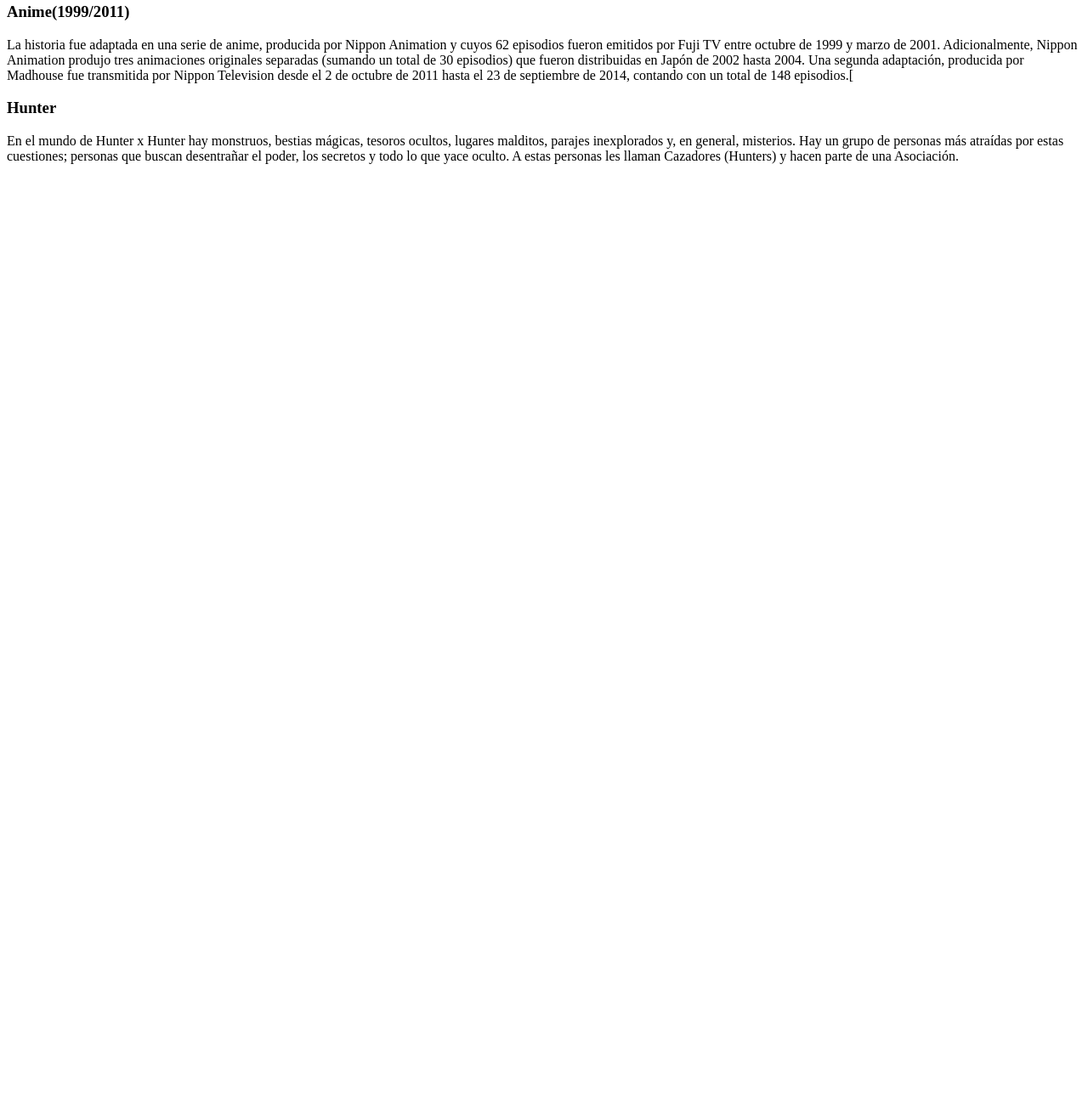
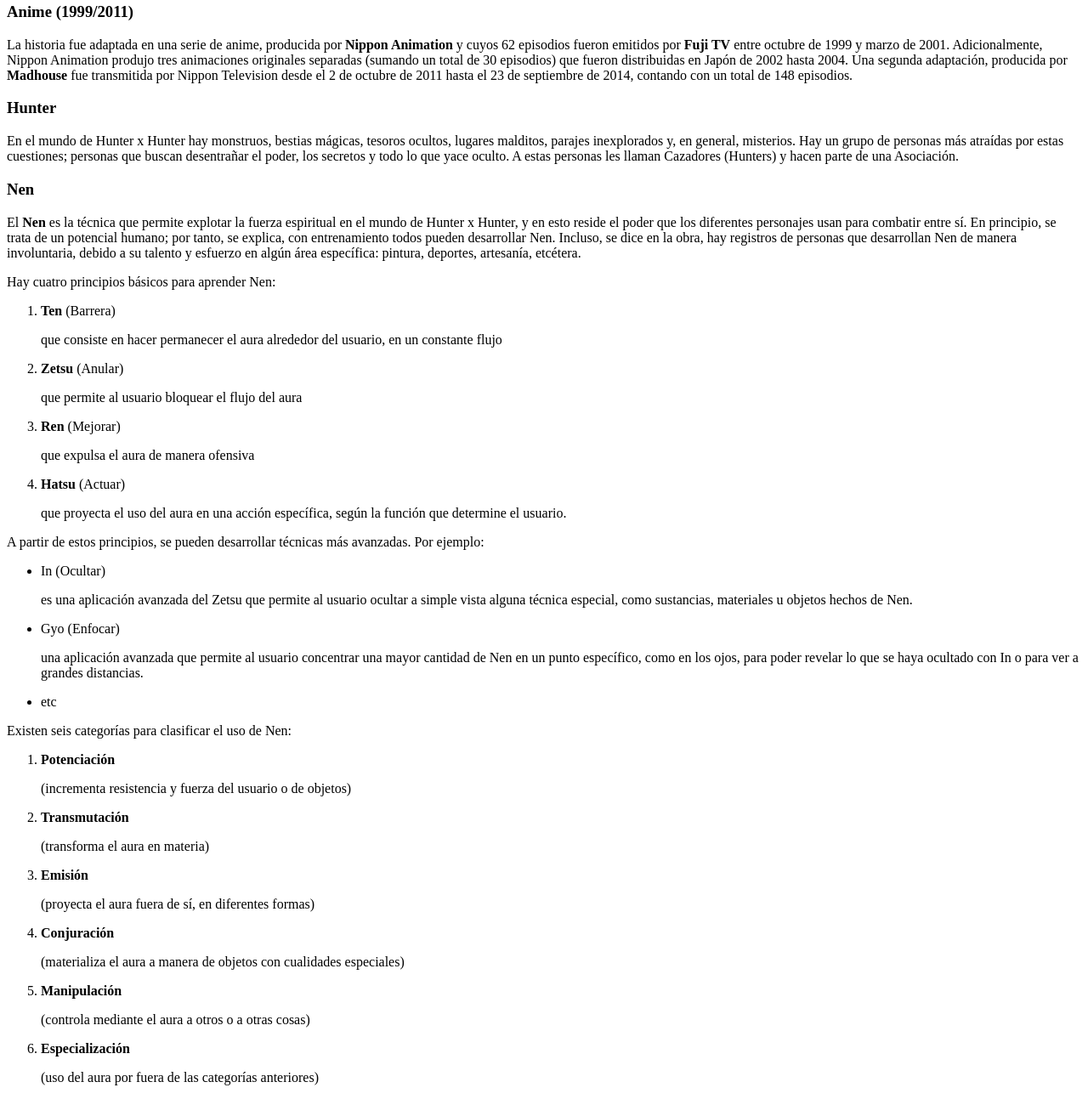
Before and after one commit to jgr0083-tech/JuanLuis_GaviraRamos__MiWeb, a plain HTML site: page Hunter x Hunter Página Web/index.html in a window 1280 px wide. Shown: the part 298-1591 px from the top of the page at 85% size. Before the commit the page ends 800 px from the top, so only its background shows below. Drawn offline with Linux system fonts and the light colour scheme.

Commit message:
Información index 2

```diff
--- a/Hunter x Hunter Página Web/index.html
+++ b/Hunter x Hunter Página Web/index.html
@@ -10,13 +10,49 @@
     <h1>Hunter x Hunter</h1>
 
     <h2>Historia</h2>
-    <p>Hunter x Hunter (ハンターハンター?) es una serie de manga escrita e ilustrada por Yoshihiro Togashi. La historia tiene como protagonista a Gon Freecs, un niño de doce años que desea encontrar a su padre a toda costa, por lo que decide convertirse en «cazador», justo como él, y de alguna forma hallar su paradero. A medida que avanza la historia, Gon se hace amigo de otros tres aspirantes a cazador: Leorio, Kurapika y Killua, quienes lo acompañarán en sus aventuras a lo largo del anime.</p>
+    <p>Hunter x Hunter (ハンターハンター?) es una serie de <b>manga</b> escrita e ilustrada por <strong>Yoshihiro Togashi</strong>. La historia tiene como protagonista a <strong>Gon Freecs</strong>, un niño de doce años que desea encontrar a su padre a toda costa, por lo que decide convertirse en <em>«cazador»</em>, justo como él, y de alguna forma hallar su paradero. A medida que avanza la historia, Gon se hace amigo de otros tres aspirantes a cazador: <strong>Leorio</strong>, <strong>Kurapika</strong> y <strong>Killua</strong>, quienes lo acompañarán en sus aventuras a lo largo del anime.</p>
     <h3>Manga</h3>
-    <p>El manga comenzó a publicarse en marzo de 1998 por la editorial Shūeisha, en su revista de edición semanal Shūkan Shōnen Jump. Desde entonces, el manga cuenta con la publicación de 37 volúmenes en formato tankōbon.</p>
-    <h3>Anime(1999/2011)</h3>
-    <p>La historia fue adaptada en una serie de anime, producida por Nippon Animation y cuyos 62 episodios fueron emitidos por Fuji TV entre octubre de 1999 y marzo de 2001. Adicionalmente, Nippon Animation produjo tres animaciones originales separadas (sumando un total de 30 episodios) que fueron distribuidas en Japón de 2002 hasta 2004. Una segunda adaptación, producida por Madhouse fue transmitida por Nippon Television desde el 2 de octubre de 2011 hasta el 23 de septiembre de 2014, contando con un total de 148 episodios.[</p>
+    <p>El manga comenzó a publicarse en marzo de 1998 por la editorial <strong>Shūeisha</strong>, en su revista de edición semanal <strong>Shūkan Shōnen Jump</strong>. Desde entonces, el manga cuenta con la publicación de 37 volúmenes en formato tankōbon.</p>
+    <h3>Anime (1999/2011)</h3>
+    <p>La historia fue adaptada en una serie de anime, producida por <strong>Nippon Animation</strong> y cuyos 62 episodios fueron emitidos por <strong>Fuji TV</strong> entre octubre de 1999 y marzo de 2001. Adicionalmente, Nippon Animation produjo tres animaciones originales separadas (sumando un total de 30 episodios) que fueron distribuidas en Japón de 2002 hasta 2004. Una segunda adaptación, producida por <strong>Madhouse</strong> fue transmitida por Nippon Television desde el 2 de octubre de 2011 hasta el 23 de septiembre de 2014, contando con un total de 148 episodios.</p>
     <h3>Hunter</h3>
     <p>En el mundo de Hunter x Hunter hay monstruos, bestias mágicas, tesoros ocultos, lugares malditos, parajes inexplorados y, en general, misterios. Hay un grupo de personas más atraídas por estas cuestiones; personas que buscan desentrañar el poder, los secretos y todo lo que yace oculto. A estas personas les llaman Cazadores (Hunters) y hacen parte de una Asociación.</p>
 
+    <h3>Nen</h3>
+    <p>El <b>Nen</b> es la técnica que permite explotar la fuerza espiritual en el mundo de Hunter x Hunter, y en esto reside el poder que los diferentes personajes usan para combatir entre sí. En principio, se trata de un potencial humano; por tanto, se explica, con entrenamiento todos pueden desarrollar Nen. Incluso, se dice en la obra, hay registros de personas que desarrollan Nen de manera involuntaria, debido a su talento y esfuerzo en algún área específica: pintura, deportes, artesanía, etcétera.</p>
+    <p>Hay cuatro principios básicos para aprender Nen:</p>
+    <ol>
+        <li><b>Ten</b> (Barrera)</li>
+        <p>que consiste en hacer permanecer el aura alrededor del usuario, en un constante flujo</p>
+        <li><b>Zetsu</b> (Anular)</li>
+        <p>que permite al usuario bloquear el flujo del aura</p>
+        <li><b>Ren</b> (Mejorar)</li>
+        <p>que expulsa el aura de manera ofensiva</p>
+        <li><b>Hatsu</b> (Actuar)</li>
+        <p>que proyecta el uso del aura en una acción específica, según la función que determine el usuario.</p>
+    </ol>
+    <p>A partir de estos principios, se pueden desarrollar técnicas más avanzadas. Por ejemplo:</p>
+    <ul>
+        <li>In (Ocultar)</li>
+        <p>es una aplicación avanzada del Zetsu que permite al usuario ocultar a simple vista alguna técnica especial, como sustancias, materiales u objetos hechos de Nen.</p>
+        <li>Gyo (Enfocar)</li>
+        <p>una aplicación avanzada que permite al usuario concentrar una mayor cantidad de Nen en un punto específico, como en los ojos, para poder revelar lo que se haya ocultado con In o para ver a grandes distancias.</p>
+        <li>etc</li>
+    </ul>
+    <p>Existen seis categorías para clasificar el uso de Nen:</p>
+    <ol>
+        <li><strong>Potenciación</strong></li>
+        <p>(incrementa resistencia y fuerza del usuario o de objetos)</p>
+        <li><strong>Transmutación</strong></li>
+        <p>(transforma el aura en materia)</p>
+        <li><strong>Emisión</strong></li>
+        <p>(proyecta el aura fuera de sí, en diferentes formas)</p>
+        <li><strong>Conjuración</strong></li>
+        <p>(materializa el aura a manera de objetos con cualidades especiales)</p>
+        <li><strong>Manipulación</strong></li>
+        <p>(controla mediante el aura a otros o a otras cosas)</p>
+        <li><strong>Especialización</strong></li>
+        <p>(uso del aura por fuera de las categorías anteriores)</p>
+    </ol>
 </body>
 </html>
```
